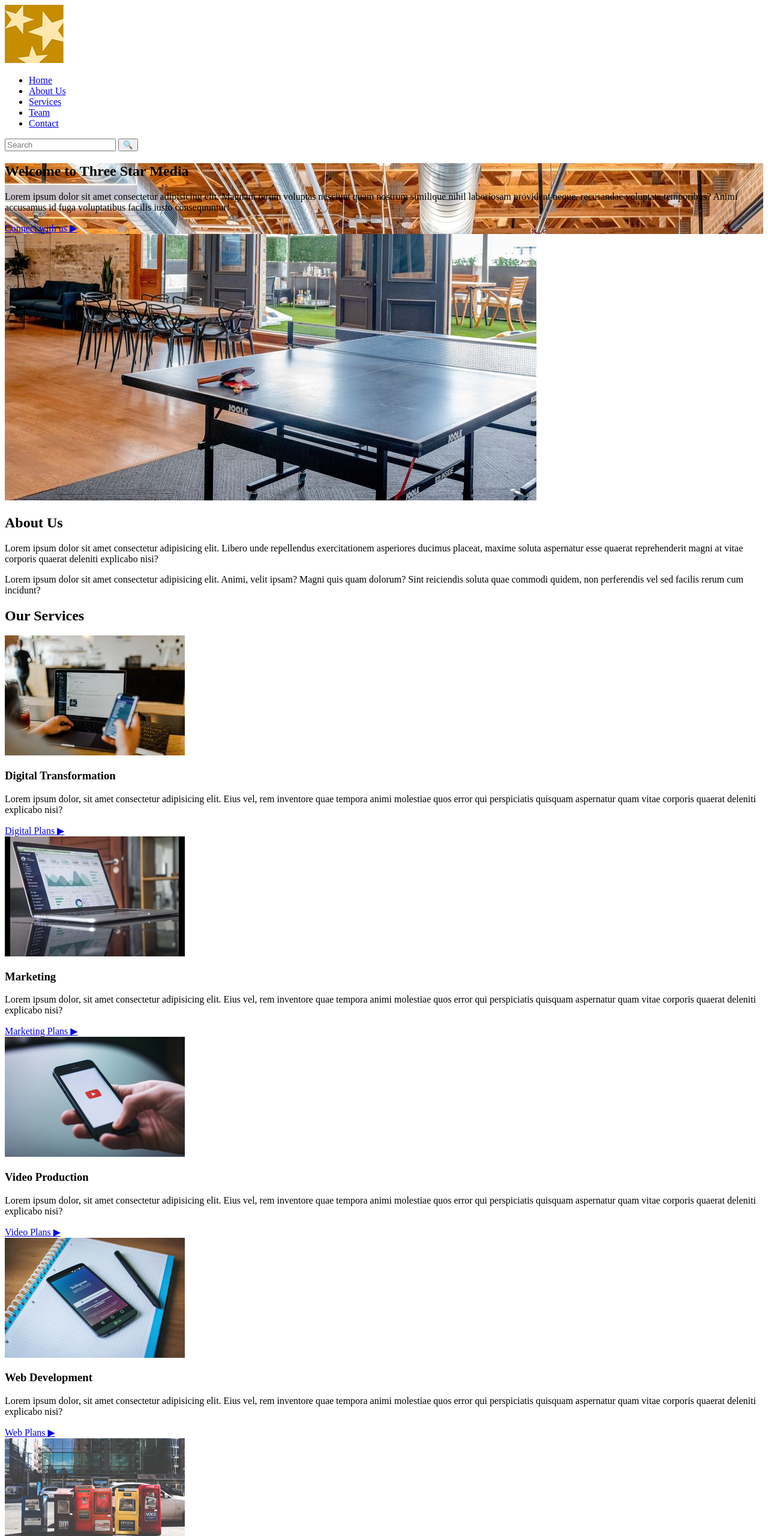
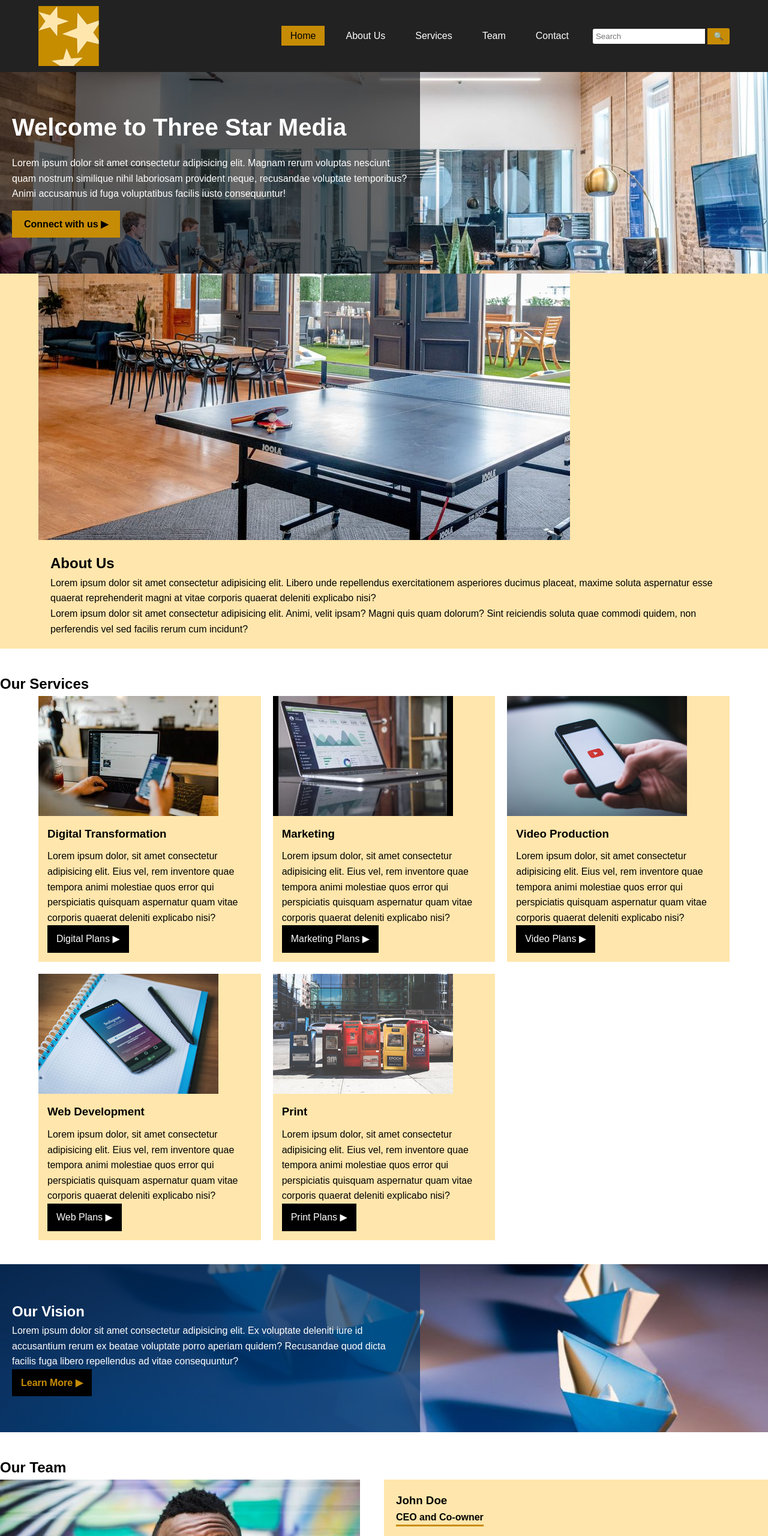
Before and after one commit to sing2744/mtm6130-final, a plain HTML site: page index.html in a window 1280 px wide. Shown: the top 2560 px of the page at 60% size. Drawn offline with Linux system fonts and the light colour scheme.

Commit message:
final commit

```diff
--- a/index.html
+++ b/index.html
@@ -4,6 +4,7 @@
   <meta charset="UTF-8">
   <meta name="viewport" content="width=device-width, initial-scale=1.0">
   <title>Three Star Media</title>
+   <link rel="stylesheet" href="style.css">
 </head>
 <body>
   <!-- Header and Navigation -->
--- /dev/null
+++ b/style.css
@@ -0,0 +1,333 @@
+* {
+  margin: 0;
+  padding: 0;
+  box-sizing: border-box;
+}
+
+body {
+  font-family: Arial, sans-serif;
+  line-height: 1.6;
+  color: #000;
+  background: #fff;
+}
+
+img {
+  max-width: 100%;
+  display: block;
+}
+
+section {
+  width: 100%;
+}
+
+/* Container Utility */
+.container,
+.header-container,
+.about-container,
+.services-container,
+.contact-container,
+.footer-container {
+  width: 90%;
+  max-width: 1200px;
+  margin: auto;
+}
+
+/* Header & Nav */
+.site-header {
+  background-color: #222;
+}
+
+.header-container {
+  display: flex;
+  align-items: center;
+  justify-content: space-between;
+  padding: 10px 0;
+}
+
+.logo img {
+  height: 100px;
+}
+
+.main-nav {
+  display: flex;
+  align-items: center;
+}
+
+.nav-links {
+  list-style: none;
+  display: flex;
+  margin: 0;
+}
+
+.nav-links li {
+  margin: 0 10px;
+}
+
+.nav-links a {
+  color: white;
+  text-decoration: none;
+  padding: 8px 15px;
+  transition: background-color 0.3s;
+}
+
+.nav-links a.active,
+.nav-links a:hover {
+  background-color: #c78c06;
+  color: black;
+}
+
+.search-container {
+  margin-left: 15px;
+}
+
+.nav-search input {
+  padding: 5px;
+  border: none;
+  border-radius: 3px 0 0 3px;
+}
+
+.nav-search button {
+  padding: 6px 10px;
+  border: none;
+  background-color: #c78c06;
+  color: black;
+  border-radius: 0 3px 3px 0;
+  cursor: pointer;
+}
+
+/* Hero Section */
+.hero-section {
+  position: relative;
+}
+
+.hero-image {
+  background-size: cover;
+  background-position: center;
+}
+
+.hero-content {
+  background: rgba(0, 0, 0, 0.6);
+  color: white;
+  padding: 60px 20px;
+  max-width: 700px;
+}
+
+.hero-content h1 {
+  font-size: 2.5rem;
+  font-weight: bold;
+}
+
+.hero-content p {
+  margin: 15px 0;
+}
+
+.btn-primary {
+  display: inline-block;
+  background: #c78c06;
+  color: black;
+  padding: 10px 20px;
+  text-decoration: none;
+  font-weight: bold;
+}
+
+.btn-primary:hover {
+  background: #e0a832;
+}
+
+/* About Section */
+.about-section {
+  display: flex;
+  flex-wrap: wrap;
+  background: #ffe6ac;
+}
+
+.about-image {
+  flex: 1 1 50%;
+}
+
+.about-content {
+  flex: 1 1 50%;
+  padding: 20px;
+}
+
+/* Services Section */
+.services-section {
+  padding: 40px 0;
+}
+
+.service-cards {
+  display: grid;
+  grid-template-columns: repeat(auto-fit, minmax(300px, 1fr));
+  gap: 20px;
+}
+
+.service-card {
+  background: #ffe6ac;
+}
+
+.card-content {
+  padding: 15px;
+}
+
+.card-content h3 {
+  margin-bottom: 10px;
+}
+
+.btn-secondary {
+  display: inline-block;
+  background: black;
+  color: white;
+  padding: 10px 15px;
+  text-decoration: none;
+}
+
+.btn-secondary:hover {
+  background: #333;
+}
+
+/* Vision Section */
+.vision-section {
+  position: relative;
+}
+
+.vision-image {
+  background-size: cover;
+  background-position: center;
+}
+
+.vision-content {
+  background: rgba(0, 51, 102, 0.7);
+  color: white;
+  padding: 60px 20px;
+  max-width: 700px;
+}
+
+.vision-content a {
+  display: inline-block;
+  background: black;
+  color: #c78c06;
+  padding: 10px 15px;
+  text-decoration: none;
+}
+
+.vision-content a:hover {
+  background: #333;
+}
+
+/* Team Section */
+.team-section {
+  padding: 40px 0;
+}
+
+.team-members {
+  display: flex;
+  flex-direction: column;
+  gap: 20px;
+}
+
+.team-member {
+  display: flex;
+  flex-wrap: wrap;
+}
+
+.team-member .member-image,
+.team-member .member-info {
+  flex: 1 1 50%;
+}
+
+.member-info {
+  background: #ffe6ac;
+  padding: 20px;
+}
+
+.member-info .position {
+  color: #000;
+  font-weight: bold;
+  border-bottom: 3px solid #c78c06;
+  display: inline-block;
+  margin-bottom: 10px;
+}
+
+/* Contact Section */
+.contact-section {
+  padding: 40px 0;
+}
+
+.contact-container {
+  display: flex;
+  flex-wrap: wrap;
+  gap: 20px;
+}
+
+.contact-form,
+.location {
+  flex: 1 1 45%;
+}
+
+.contact-form form input,
+.contact-form form textarea {
+  width: 100%;
+  padding: 10px;
+  margin-top: 5px;
+  margin-bottom: 15px;
+  border: 1px solid #ccc;
+}
+
+.contact-form button {
+  background: #c78c06;
+  border: none;
+  padding: 10px 15px;
+  cursor: pointer;
+}
+
+.hours-section {
+  margin-top: 30px;
+}
+
+.hours-table {
+  width: 100%;
+  border-collapse: collapse;
+}
+
+.hours-table th,
+.hours-table td {
+  border: 1px solid #ccc;
+  padding: 10px;
+}
+
+.hours-table thead th {
+  background: #ffe6ac;
+}
+
+/* Footer */
+.site-footer {
+  background: #222;
+  color: white;
+  text-align: center;
+  padding: 15px;
+  font-size: 0.9rem;
+}
+
+.site-footer a {
+  color: #ffe6ac;
+}
+
+/* Responsive */
+@media (max-width: 768px) {
+  .header-container {
+    flex-direction: column;
+  }
+  .nav-links {
+    flex-direction: column;
+    align-items: center;
+  }
+  .about-section {
+    flex-direction: column;
+  }
+  .team-member {
+    flex-direction: column;
+  }
+  .contact-container {
+    flex-direction: column;
+  }
+}
```
